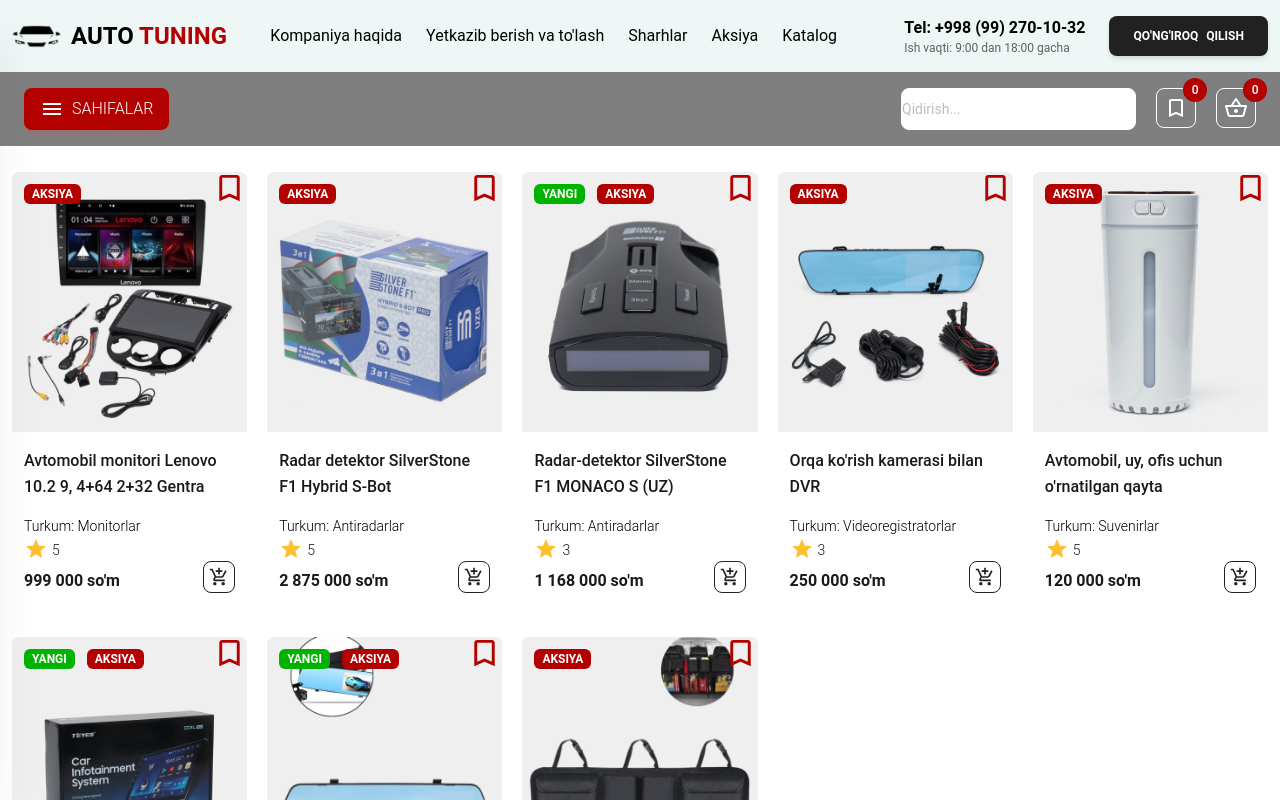
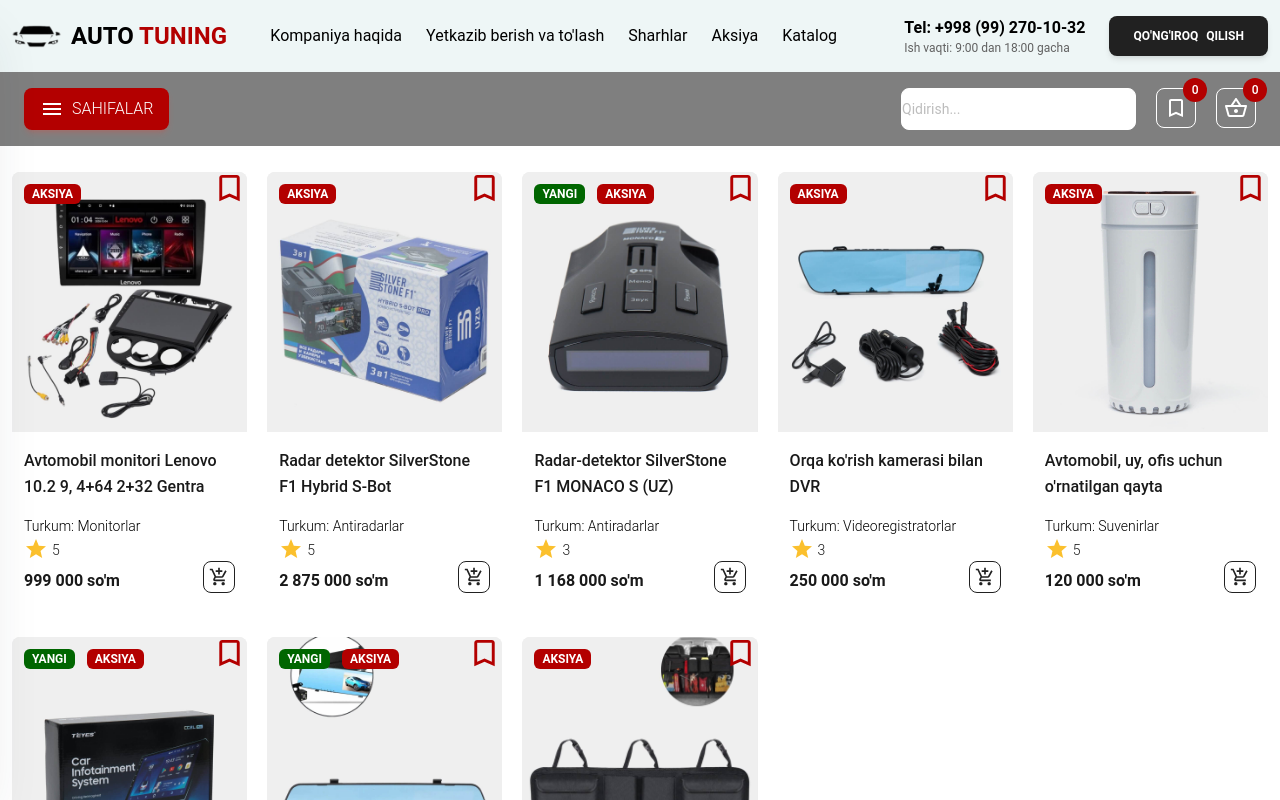
Before and after one commit to dxxdev/auto-tuning, a React (Vite) app: page /Aksiya in a window 1280 px wide. Shown: the top 800 px of the page. Built offline with nearby package versions, Linux system fonts and the light colour scheme.

Commit message:
The color of the chip is dark, indicating that it is a new product

```diff
--- a/src/components/Products.jsx
+++ b/src/components/Products.jsx
@@ -83,7 +83,7 @@
           <div className="flex h-min space-x-1.5 md:space-x-3 absolute left-1.5 md:left-3 bottom-3 md:top-3 z-10">
             {productIsItNew && (
               <Chip
-                className="transition-all bg-[#00b300] duration-200 !py-0.5 group-hover:bg-opacity-0 group-hover:text-opacity-0"
+                className="transition-all bg-[#060] duration-200 !py-0.5 group-hover:bg-opacity-0 group-hover:text-opacity-0"
                 value="Yangi"
                 color="green"
                 size="sm"
--- a/src/pages/Category.jsx
+++ b/src/pages/Category.jsx
@@ -126,7 +126,7 @@
                   <div className="flex h-min space-x-1.5 md:space-x-3 absolute left-1.5 md:left-3 md:top-3 bottom-3 z-10">
                     {product.isItNew && (
                       <Chip
-                        className="transition-all bg-[#00b300] duration-200 group-hover:bg-opacity-0 group-hover:text-opacity-0"
+                        className="transition-all bg-[#060] duration-200 group-hover:bg-opacity-0 group-hover:text-opacity-0"
                         value="Yangi"
                         color="green"
                         size="sm"
--- a/src/pages/Saved.jsx
+++ b/src/pages/Saved.jsx
@@ -84,7 +84,7 @@
                   <div className="space-x-3 flex items-center h-min absolute left-1.5 sm:left-3 bottom-2 sm:top-3 z-10">
                     {product.isItNew && (
                       <Chip
-                        className="transition-all bg-[#00b300] duration-200 group-hover:bg-opacity-0 group-hover:text-opacity-0"
+                        className="transition-all bg-[#060] duration-200 group-hover:bg-opacity-0 group-hover:text-opacity-0"
                         value="Yangi"
                         color="green"
                         size="sm"
```
